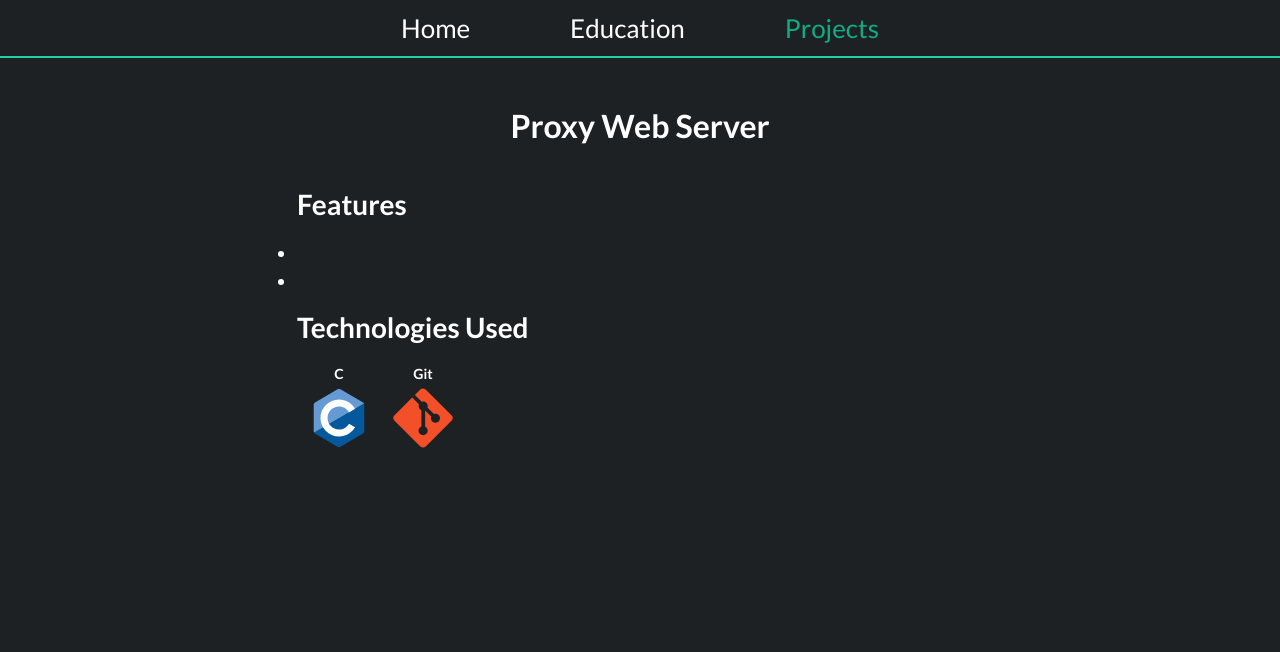
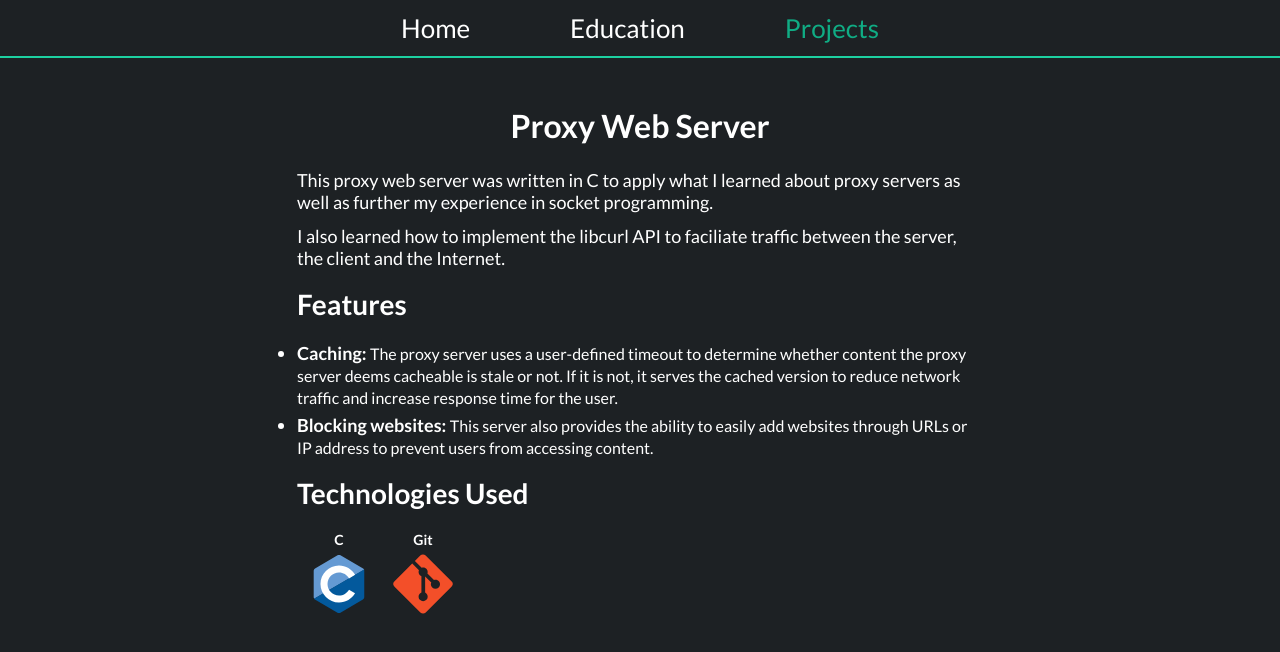
Before and after one commit to tylerhand1/portfolio, a React (Vite) app: page /projects/Proxy-Web-Server in a window 1280 px wide. Shown: the top 652 px of the page. Built offline with nearby package versions, Linux system fonts and the light colour scheme.

Commit message:
Added content to ProxyWebServer.jsx

```diff
--- a/src/pages/projects/ProxyWebServer.jsx
+++ b/src/pages/projects/ProxyWebServer.jsx
@@ -26,7 +26,8 @@ const ProxyWebServer = () => {
           <h1>Proxy Web Server</h1>
           <div className='flex project-page-section'>
             <div className='flex flex-column project-text'>
-              <p></p>
+              <p>This proxy web server was written in C to apply what I learned about proxy servers as well as further my experience in socket programming.</p>
+              <p>I also learned how to implement the libcurl API to faciliate traffic between the server, the client and the Internet.</p>
             </div>
           </div>
           <h2>Features</h2>
@@ -35,14 +36,14 @@ const ProxyWebServer = () => {
               <ul className='project-page-list'>
                 <li>
                   <span>
-                    <strong></strong>
-
+                    <strong>Caching: </strong>
+                    The proxy server uses a user-defined timeout to determine whether content the proxy server deems cacheable is stale or not. If it is not, it serves the cached version to reduce network traffic and increase response time for the user.
                   </span>
                 </li>
                 <li>
                   <span>
-                    <strong></strong>
-
+                    <strong>Blocking websites: </strong>
+                    This server also provides the ability to easily add websites through URLs or IP address to prevent users from accessing content.
                   </span>
                 </li>
               </ul>
```
